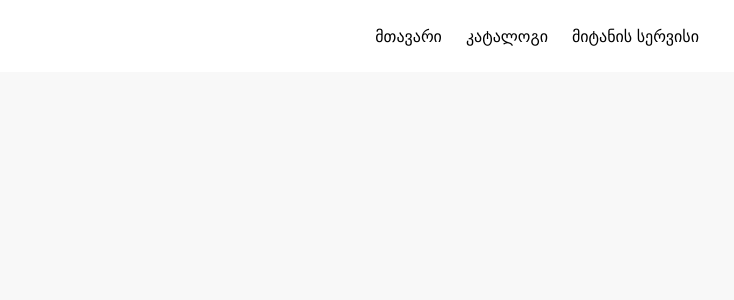
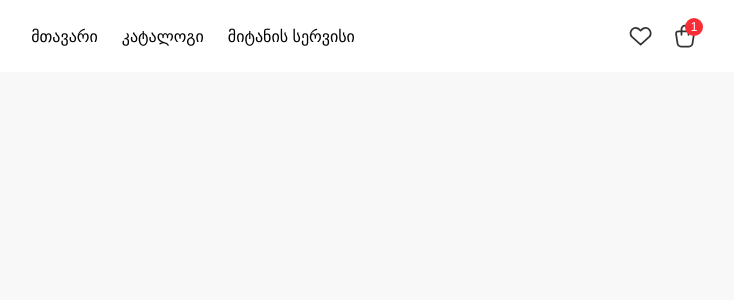
Before and after one commit to onServiceGe/FurnitureECommerce, a Next.js app: page / in a window 1280 px wide. Shown: the top 300 px of the page, without its empty margins (511-1245 px from the left). Built offline with nearby package versions, Linux system fonts and the light colour scheme; a web font is replaced by a local one.

Commit message:
finished navbar

```diff
--- /dev/null
+++ b/api/navbar-links.ts
@@ -0,0 +1,16 @@
+import { INavLink } from "@/lib/types/nav-link";
+
+export const navLinks: INavLink[] = [
+  {
+    name: "მთავარი",
+    href: "/",
+  },
+  {
+    name: "კატალოგი",
+    href: "/",
+  },
+  {
+    name: "მიტანის სერვისი",
+    href: "/",
+  },
+];
--- /dev/null
+++ b/components/navbar/NavIcons.tsx
@@ -0,0 +1,19 @@
+import React from "react";
+import heart from "@/lib/icons/heart.svg";
+import cart from "@/lib/icons/shopping-cart.svg";
+import Image from "next/image";
+const NavIcons: React.FC = () => {
+  return (
+    <div className="flex gap-4 ">
+      <Image src={heart} alt="heart" className="cursor-pointer w-7 h-7 " />
+      <div className="relative">
+        <Image src={cart} alt="cart" className="cursor-pointer w-7 h-7" />
+        <span className="absolute -top-1 -right-1 bg-red-500 text-white cursor-pointer text-xs w-4.5 h-4.5 rounded-full flex items-center justify-center font-mainBold">
+          1
+        </span>
+      </div>
+    </div>
+  );
+};
+
+export default NavIcons;
--- a/components/navbar/NavLinks.tsx
+++ b/components/navbar/NavLinks.tsx
@@ -1,27 +1,17 @@
+import { navLinks } from "@/api/navbar-links";
 import Link from "next/link";
 import React from "react";
 
 const NavLinks: React.FC = () => {
-  const links = [
-    {
-      name: "მთავარი",
-      href: "/",
-    },
-    {
-      name: "კატალოგი",
-      href: "/",
-    },
-    {
-      name: "მიტანის სერვისი",
-      href: "/",
-    },
-  ];
   return (
     <div>
       <ul className="flex gap-6">
-        {links.map((link) => (
+        {navLinks.map((link) => (
           <li key={link.href}>
-            <Link href={link.href} className="font-mainBold text-black">
+            <Link
+              href={link.href}
+              className="font-mainBold text-black relative after:content-[''] after:absolute after:w-0 after:h-[2px] after:bg-black after:left-0 after:-bottom-2 after:transition-all after:duration-300 hover:after:w-full"
+            >
               {link.name}
             </Link>
           </li>
--- a/components/navbar/Navbar.tsx
+++ b/components/navbar/Navbar.tsx
@@ -1,6 +1,7 @@
 import React from "react";
 import Button from "../ui/Button";
 import NavLinks from "./NavLinks";
+import NavIcons from "./NavIcons";
 const Navbar: React.FC = () => {
   return (
     <nav className="bg-white">
@@ -13,6 +14,7 @@ const Navbar: React.FC = () => {
           ონ დიზაინი
         </Button>
         <NavLinks />
+        <NavIcons />
       </div>
     </nav>
   );
--- /dev/null
+++ b/lib/types/nav-link.ts
@@ -0,0 +1,6 @@
+export interface INavLink {
+  name: string;
+  href: string;
+}
+
+export interface IProduct {
```
Also changed, not shown: lib/icons/shopping-cart.png (deleted), lib/icons/shopping-cart.svg (added).
